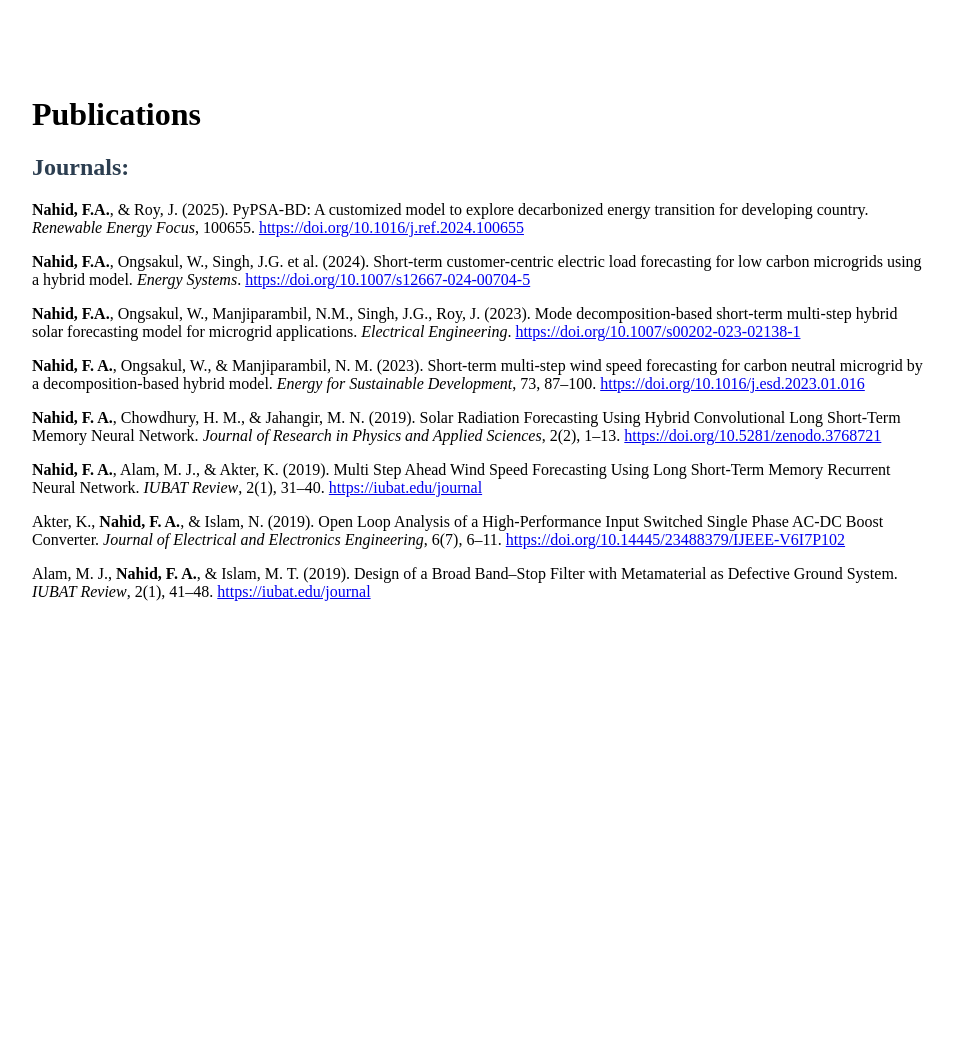
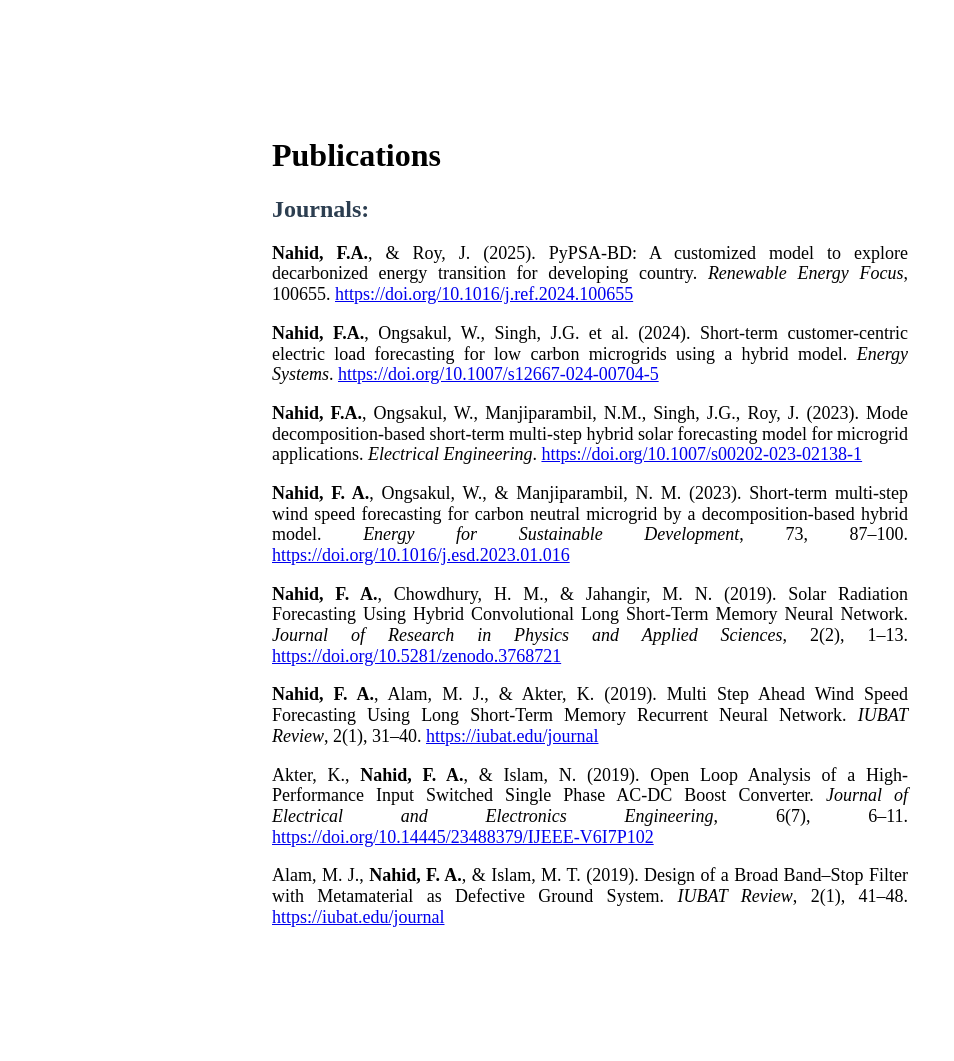
Before and after one commit to FiruzAhamed/firuzahamed.github.io, a Jekyll site: the page built from publications.md, in a window 1280 px wide. Shown: the whole page, without its empty margins (160-1114 px from the left). Built offline with Jekyll 4.4.1, drawn with Linux system fonts in a browser that asks for light colours; before the commit the page ends 900 px from its top, so only the background shows below that.

Commit message:
Update publications.md

```diff
--- a/publications.md
+++ b/publications.md
@@ -3,6 +3,7 @@ layout: default
 title: Publications
 permalink: /publications/
 ---
+<div class="main-content">
 
 <h1>Publications</h1>
 
@@ -23,3 +24,5 @@ permalink: /publications/
 <p>Akter, K., <strong>Nahid, F. A.</strong>, & Islam, N. (2019). Open Loop Analysis of a High-Performance Input Switched Single Phase AC-DC Boost Converter. <em>Journal of Electrical and Electronics Engineering</em>, 6(7), 6–11. <a href="https://doi.org/10.14445/23488379/IJEEE-V6I7P102" target="_blank">https://doi.org/10.14445/23488379/IJEEE-V6I7P102</a></p>
 
 <p>Alam, M. J., <strong>Nahid, F. A.</strong>, & Islam, M. T. (2019). Design of a Broad Band–Stop Filter with Metamaterial as Defective Ground System. <em>IUBAT Review</em>, 2(1), 41–48. <a href="https://iubat.edu/journal" target="_blank">https://iubat.edu/journal</a></p>
+
+<div>
```
